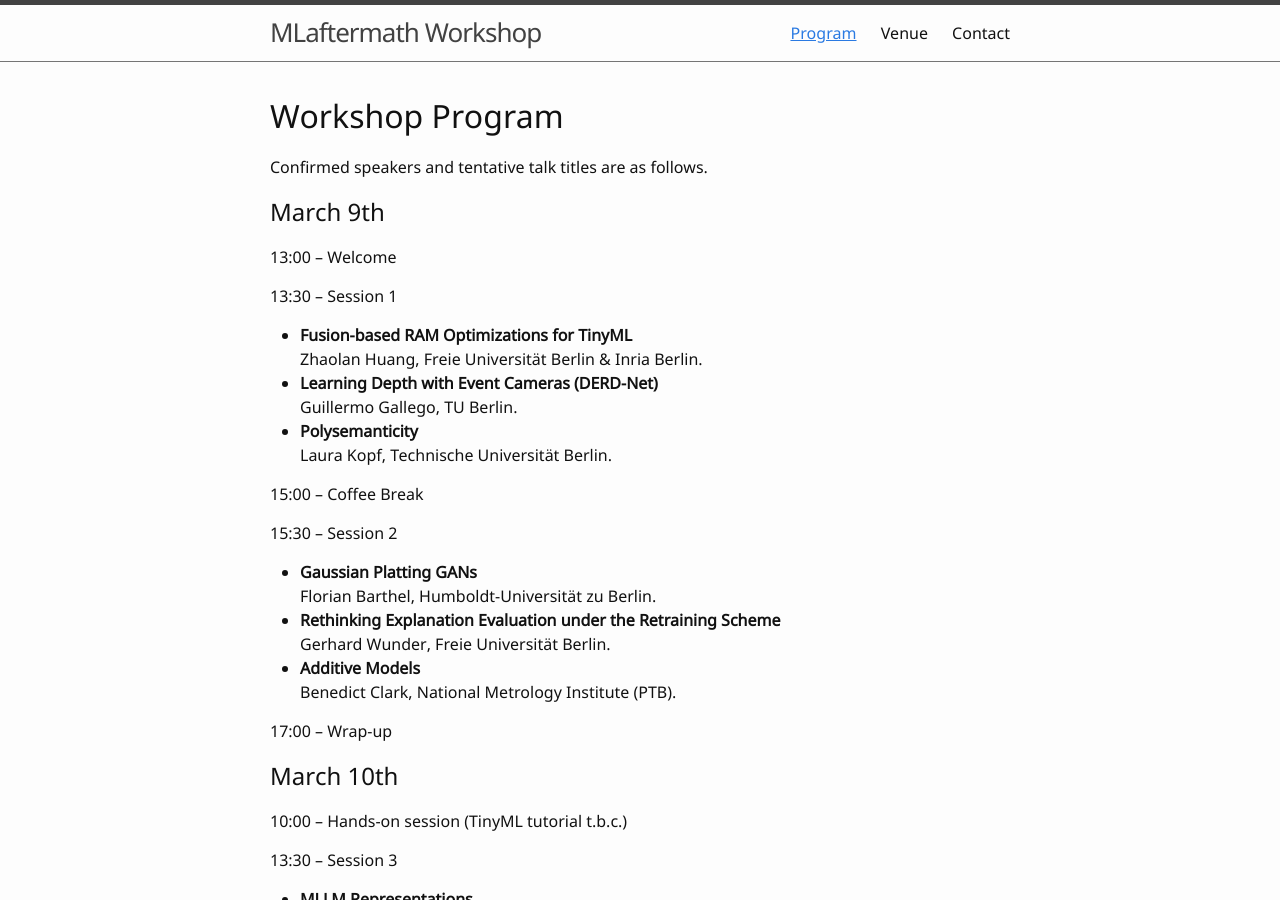
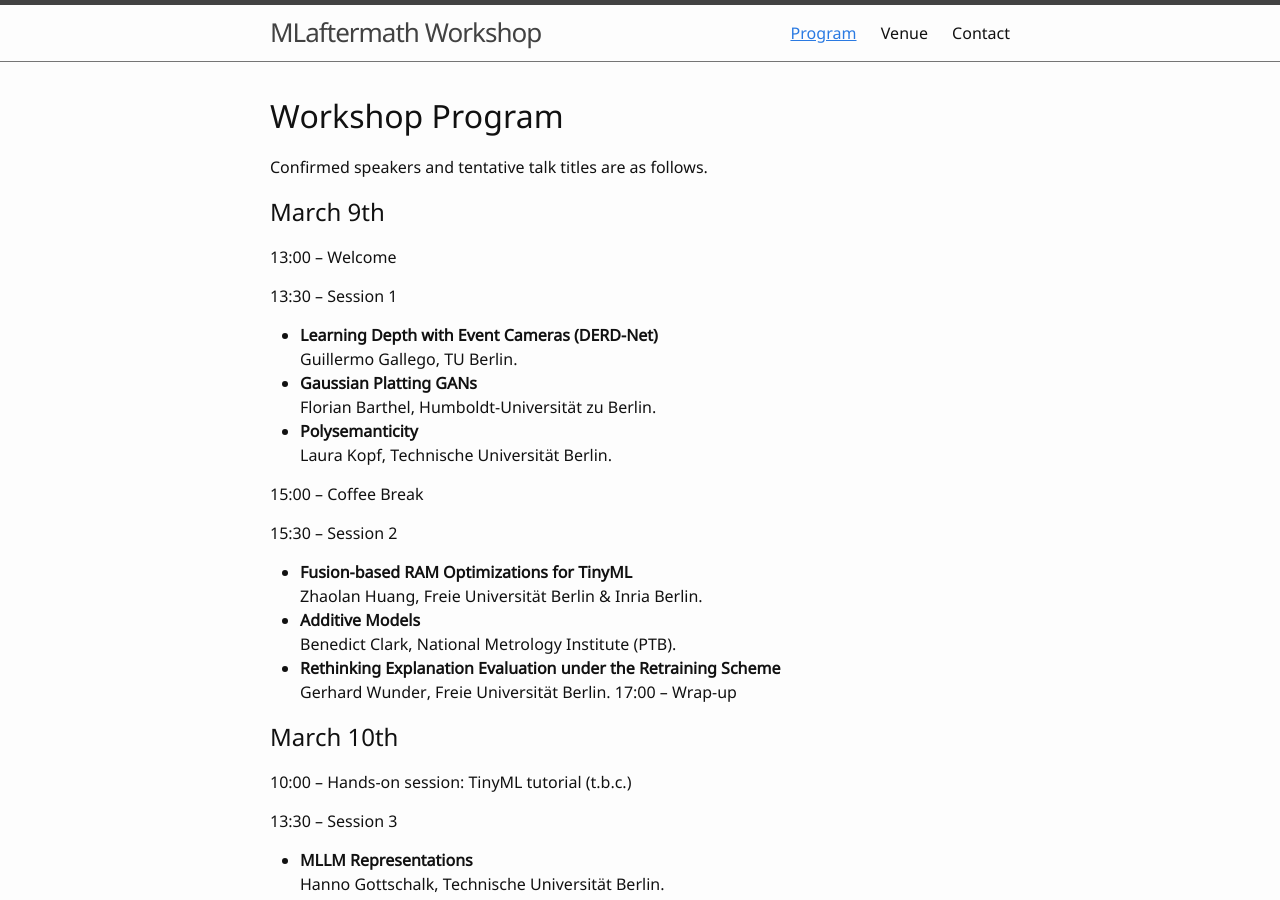
Before and after one commit to Inria-Berlin/MLaftermath, a Jekyll site: the page built from 0-program.md, in a window 1280 px wide and 900 px high. Built offline with Jekyll 4.4.1, drawn with Linux system fonts in a browser that asks for light colours.

```diff
--- a/0-program.md
+++ b/0-program.md
@@ -11,30 +11,27 @@ Confirmed speakers and tentative talk titles are as follows.
 13:00 -- Welcome
 
 13:30 -- Session 1
-
-- **Fusion-based RAM Optimizations for TinyML**
-Zhaolan Huang, Freie Universität Berlin & Inria Berlin.
 - **Learning Depth with Event Cameras (DERD-Net)**
 Guillermo Gallego, TU Berlin.
+- **Gaussian Platting GANs**
+Florian Barthel, Humboldt-Universität zu Berlin.
 - **Polysemanticity**
 Laura Kopf, Technische Universität Berlin.
 
 15:00 -- Coffee Break
 
 15:30 -- Session 2
-
-- **Gaussian Platting GANs**
-Florian Barthel, Humboldt-Universität zu Berlin.
+- **Fusion-based RAM Optimizations for TinyML**
+Zhaolan Huang, Freie Universität Berlin & Inria Berlin.
+- **Additive Models**
+Benedict Clark, National Metrology Institute (PTB).
 - **Rethinking Explanation Evaluation under the Retraining Scheme**
 Gerhard Wunder, Freie Universität Berlin.
-- **Additive Models**
-Benedict Clark, National Metrology Institute (PTB).
-
 17:00 -- Wrap-up
 
 ## March 10th
 
-10:00 -- Hands-on session (TinyML tutorial t.b.c.)
+10:00 -- Hands-on session: TinyML tutorial (t.b.c.)
 
 13:30 -- Session 3
 
```
